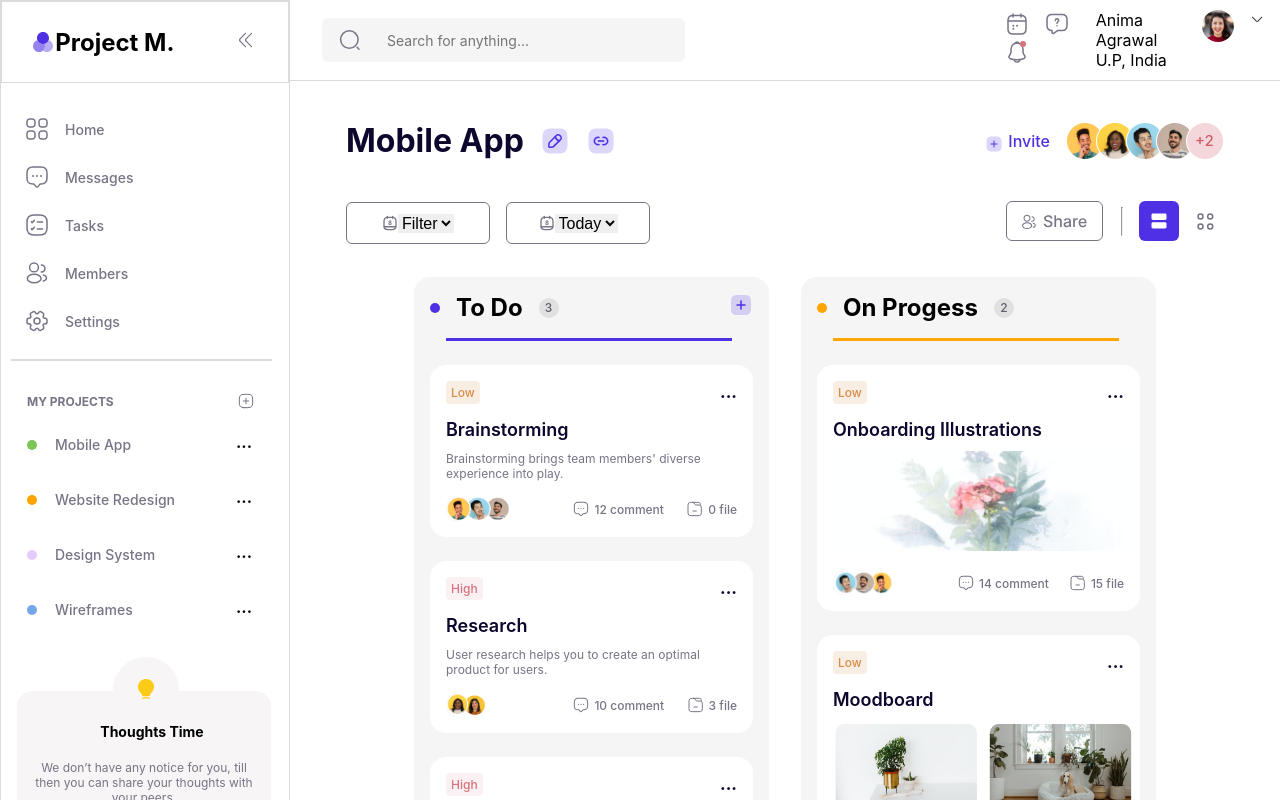
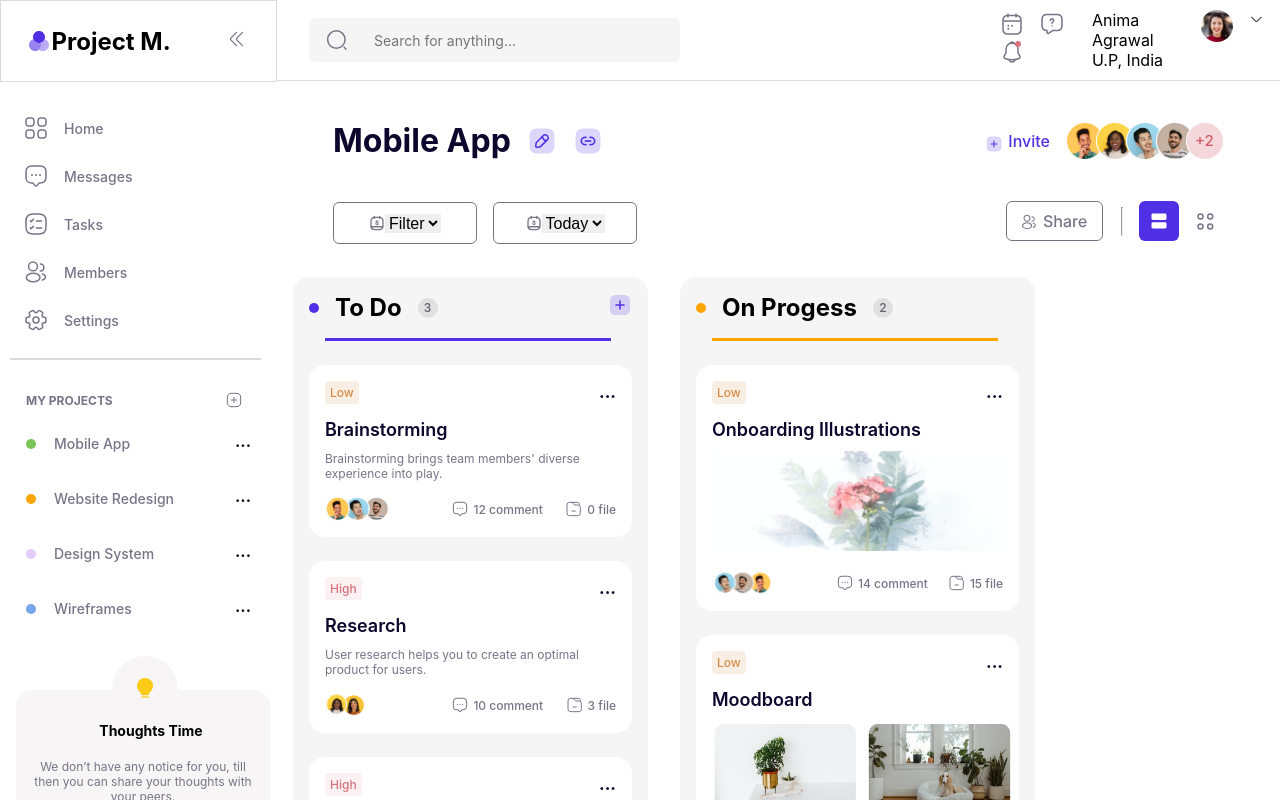
Before and after one commit to Madhuresh123/Kanban-Clone, a React (Create React App) app: page / in a window 1280 px wide. Shown: the top 800 px of the page. Built offline with nearby package versions, Linux system fonts and the light colour scheme.

Commit message:
menu-styled

```diff
--- a/src/components/Card.jsx
+++ b/src/components/Card.jsx
@@ -22,10 +22,9 @@ export default function Card(props) {
 
     <Draggable key={item.id} draggableId={item.id} index={index} setIsClicked={isClicked}
     >
-      {(provided) => (
-
-
-        <div className="card" ref={provided.innerRef}
+      {(provided, snapshot) => (
+      <>
+        <div className={`card ${snapshot.isDragging ? "drag" : ''}`} ref={provided.innerRef}
         {...provided.draggableProps}
         {...provided.dragHandleProps}
         onMouseDown={handleMouseDown}
@@ -116,6 +115,7 @@ export default function Card(props) {
             </div>
           </div>
         </div>
+        </>
       )}
 
         </Draggable>
--- a/src/components/Menu.jsx
+++ b/src/components/Menu.jsx
@@ -1,4 +1,4 @@
-import React from 'react'
+import React, { useState } from 'react'
 import '../styles/menu.css'
 
 import MenuProjectsOption from './MenuProjectsOption'
@@ -6,8 +6,14 @@ import MenuMsg from './MenuMsg'
 
 function Menu() {
 
+  const [isSlideClicked, setIsSlideClicked] = useState(false)
+
+  const handleSlideClick = () => {
+    setIsSlideClicked(!isSlideClicked);
+  }
+
   return (
-    <div className='menu'>
+    <div className={`${isSlideClicked ? "slide-left" : "" } `}>
         <div className='menu_top'>
 
 <div style={{display:'flex', alignItems:'center'}}>
@@ -20,7 +26,9 @@ function Menu() {
 <h2 > Project M.</h2>
 </div>
 
-<div>
+<div style={{cursor:'pointer'}} onClick={handleSlideClick}>
+
+
 <svg width="26" height="20" viewBox="0 0 26 20" fill="none" xmlns="http://www.w3.org/2000/svg">
 <path d="M18.5 17.225C18.3417 17.225 18.1833 17.1667 18.0583 17.0417L12.625 11.6083C11.7417 10.725 11.7417 9.27499 12.625 8.39165L18.0583 2.95832C18.3 2.71665 18.7 2.71665 18.9417 2.95832C19.1833 3.19999 19.1833 3.59999 18.9417 3.84165L13.5083 9.27499C13.1083 9.67499 13.1083 10.325 13.5083 10.725L18.9417 16.1583C19.1833 16.4 19.1833 16.8 18.9417 17.0417C18.8167 17.1583 18.6583 17.225 18.5 17.225Z" fill="#787486"/>
 <path d="M12.5 17.225C12.3417 17.225 12.1833 17.1667 12.0583 17.0417L6.62499 11.6083C5.74166 10.725 5.74166 9.27499 6.62499 8.39165L12.0583 2.95832C12.3 2.71665 12.7 2.71665 12.9417 2.95832C13.1833 3.19999 13.1833 3.59999 12.9417 3.84165L7.50833 9.27499C7.10833 9.67499 7.10833 10.325 7.50833 10.725L12.9417 16.1583C13.1833 16.4 13.1833 16.8 12.9417 17.0417C12.8167 17.1583 12.6583 17.225 12.5 17.225Z" fill="#787486"/>
--- a/src/components/Todo.jsx
+++ b/src/components/Todo.jsx
@@ -5,8 +5,6 @@ import Card from "./Card";
 
 function Todo(props) {
   const { cards } = props;
-
-
 
   return (
     <div className="todo">
--- a/src/styles/card.css
+++ b/src/styles/card.css
@@ -1,5 +1,5 @@
 .card{
-    width: 314px auto;
+width: 314px auto;
 height: 177px auto;
 background: #FFFFFF;
 border-radius: 16px;
@@ -7,12 +7,12 @@ margin: 1.5rem 1rem 1rem 1rem;
 cursor: pointer;
 padding-bottom: 1rem;
 transition: transform 0.3s ease;
+z-index: 9;
 
 }
 
 .card:hover{
-    transform: scale(1.05);
-
+background-color: aliceblue;
 }
 
 .card_tag{
--- a/src/styles/menu.css
+++ b/src/styles/menu.css
@@ -2,6 +2,14 @@
     width: 18rem;
     height: 120vh;
     border: 1px solid #DBDBDB;
+    transition: transform 0.3s ease;
+
+}
+
+.slide-left{
+    display: none;
+    transform: translateX(-100%);
+
 }
 
 .menu_options{
--- a/src/styles/projectSection.css
+++ b/src/styles/projectSection.css
@@ -69,5 +69,4 @@ color: #0D062D;
 
 .todo_section{
     display: flex;
-    justify-content: center;
 }
--- a/src/styles/todo.css
+++ b/src/styles/todo.css
@@ -1,14 +1,14 @@
 .todo{
 width: 355px;
-height: 10rem auto;
+height: auto;
 background: #F5F5F5;
 border-radius: 16px;
 margin: 1rem;
 border: none;
 outline: none;
 padding-bottom: 1rem;
+}
 
-}
 
 .point{
     width: 10px;
@@ -31,7 +31,6 @@ padding-bottom: 1rem;
     color: #625F6D;
     font-family: 'Inter';
     font-style: normal;
-
 }
 
 .todo_title{
```
Also changed, not shown: src/components/ProjectSection.jsx (+4 -4 lines).
